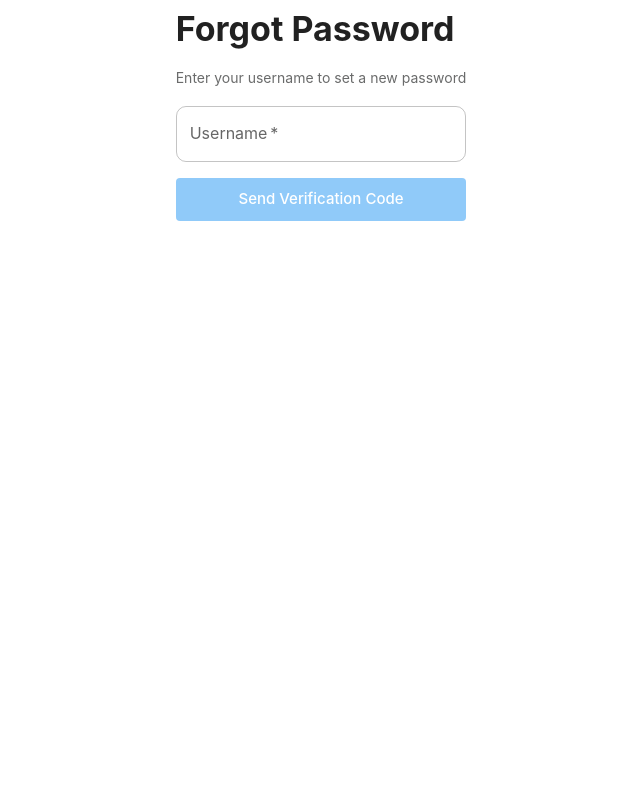
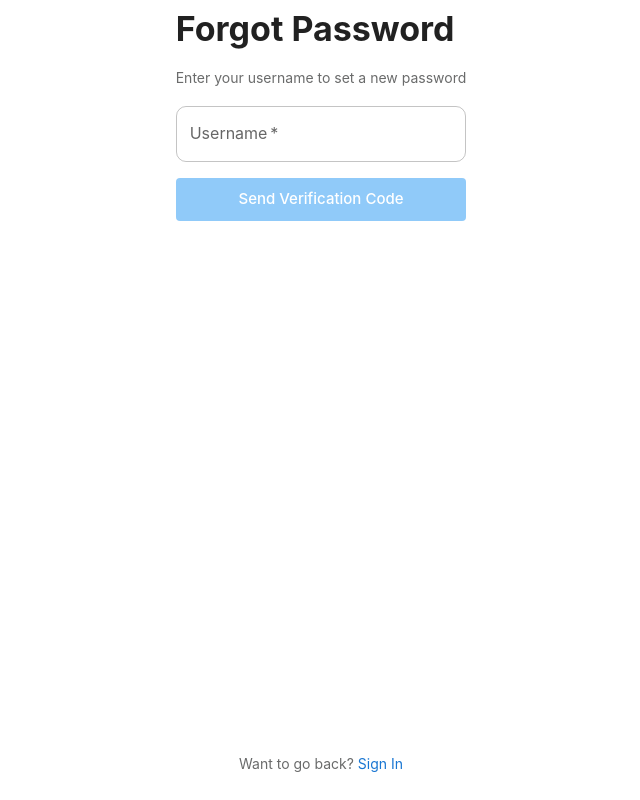
Before and after one commit to kradib/omni-health-ui, a React (Vite) app: page /forgot-password in a window 1280 px wide. Shown: the whole page, without its empty margins (319-959 px from the left). Built offline with nearby package versions, Linux system fonts and the light colour scheme.

Commit message:
Add link to go back to sign in for forgot password.

```diff
--- a/src/pages/ForgotPassword.tsx
+++ b/src/pages/ForgotPassword.tsx
@@ -14,7 +14,7 @@ import Toast from "../components/Toast";
 import { useNavigate } from "react-router";
 import { REDIRECT_TIMEOUT } from "./Register";
 import PasswordField from "../components/PasswordField";
-
+import Link from '@mui/material/Link';
 const ForgotPassword = () => {
     const [isVerificationCodeSent, setIsVerificationCodeSent] = useState(false);
     const [username, setUsername] = useState("");
@@ -206,6 +206,7 @@ const ForgotPassword = () => {
                     display: "flex",
                     flexDirection: "column",
                     alignItems: "center",
+                    justifyContent: "space-between",
                     minHeight: "98vh",
                     p: 1,
                 }}
@@ -218,7 +219,14 @@ const ForgotPassword = () => {
                     message={toastMessage}
                     onClose={handleCloseSnackbar}
                 />
+                <Typography align="center" variant="subtitle1">
+                    Want to go back?{" "}
+                    <Link href={RouteConstants.LOGIN_ROUTE} underline="none">
+                        Sign In
+                    </Link>
+                </Typography>
             </Box>
+
         </Box>
     );
 };
```
